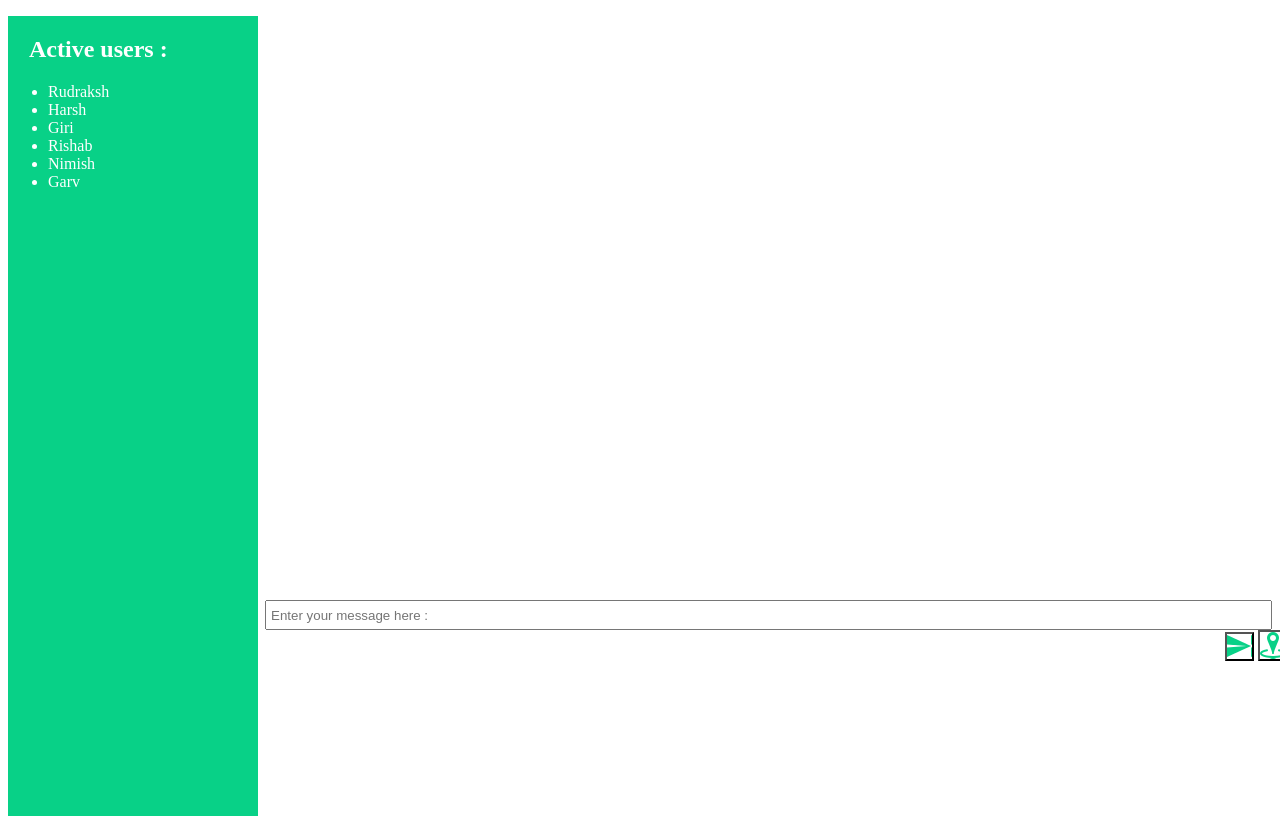
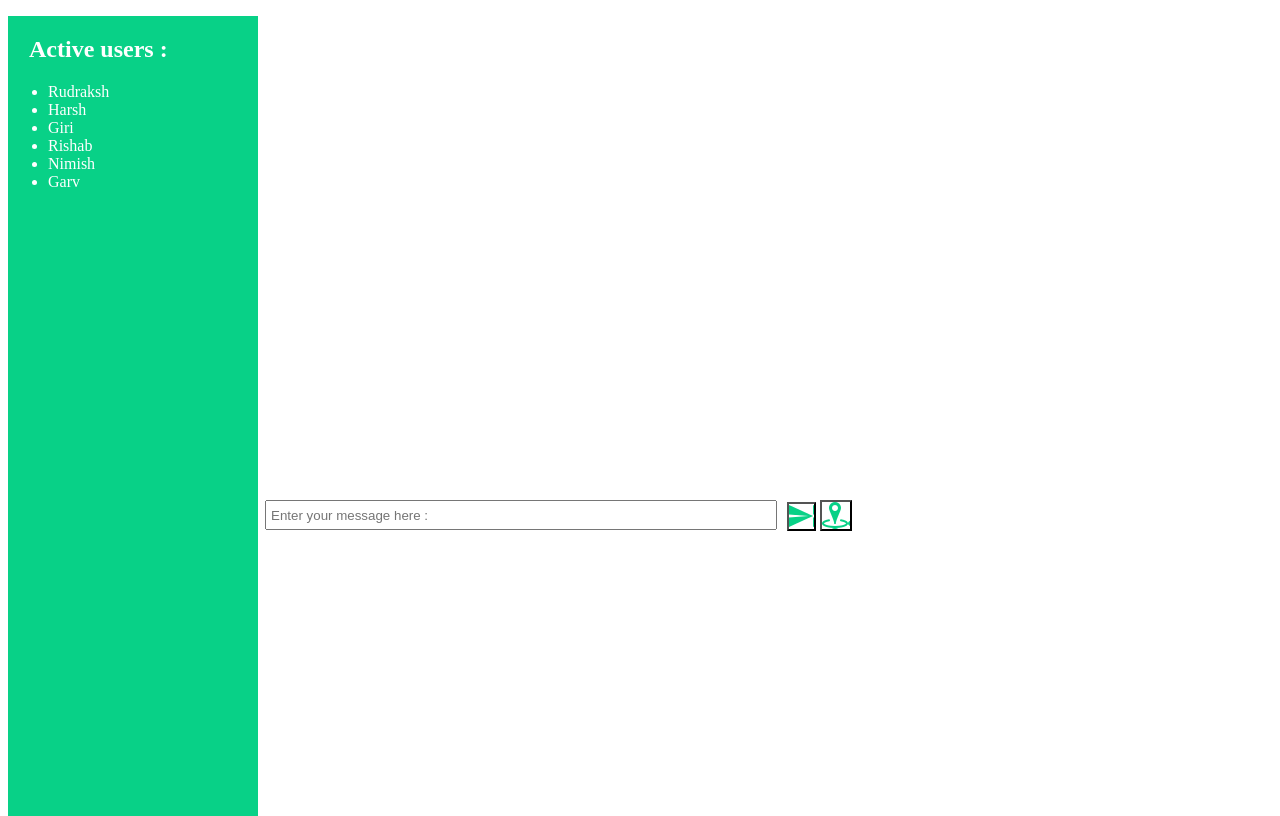
Before and after one commit to Rudra0711/ChatApp, a website: page public/chat.html in a window 1280 px wide. Drawn offline with nearby package versions, Linux system fonts and the light colour scheme; no server answers.

Commit message:
Modified

```diff
--- a/public/styles.css
+++ b/public/styles.css
@@ -56,7 +56,7 @@
 
 .form{
   position: fixed;
-  top:600px;
+  top:500px;
   left: 265px;
   bottom:5px;
 }
@@ -83,7 +83,7 @@
 
 #textbox{
 
-  width: 995px;
+  width: 500px;
   height: 18px;
   padding: 4px;=
 }
```
